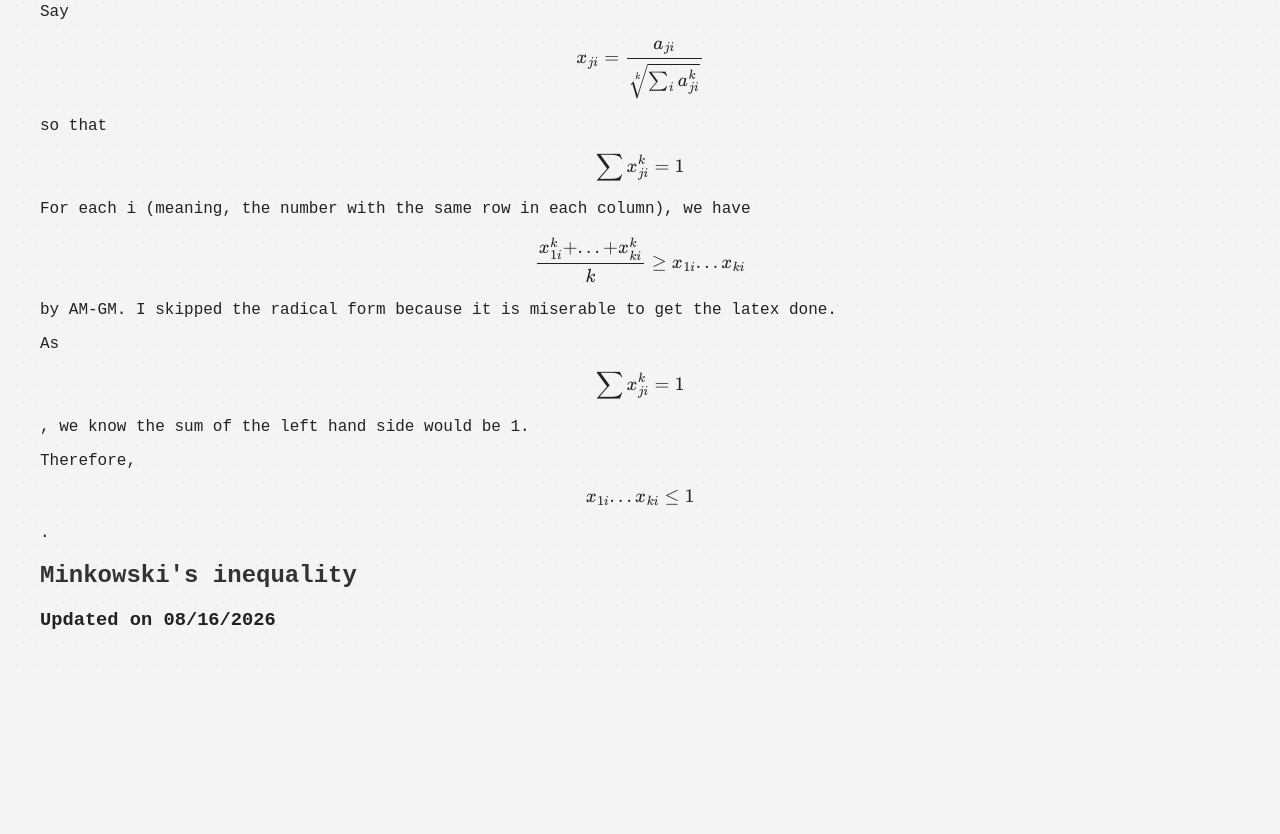
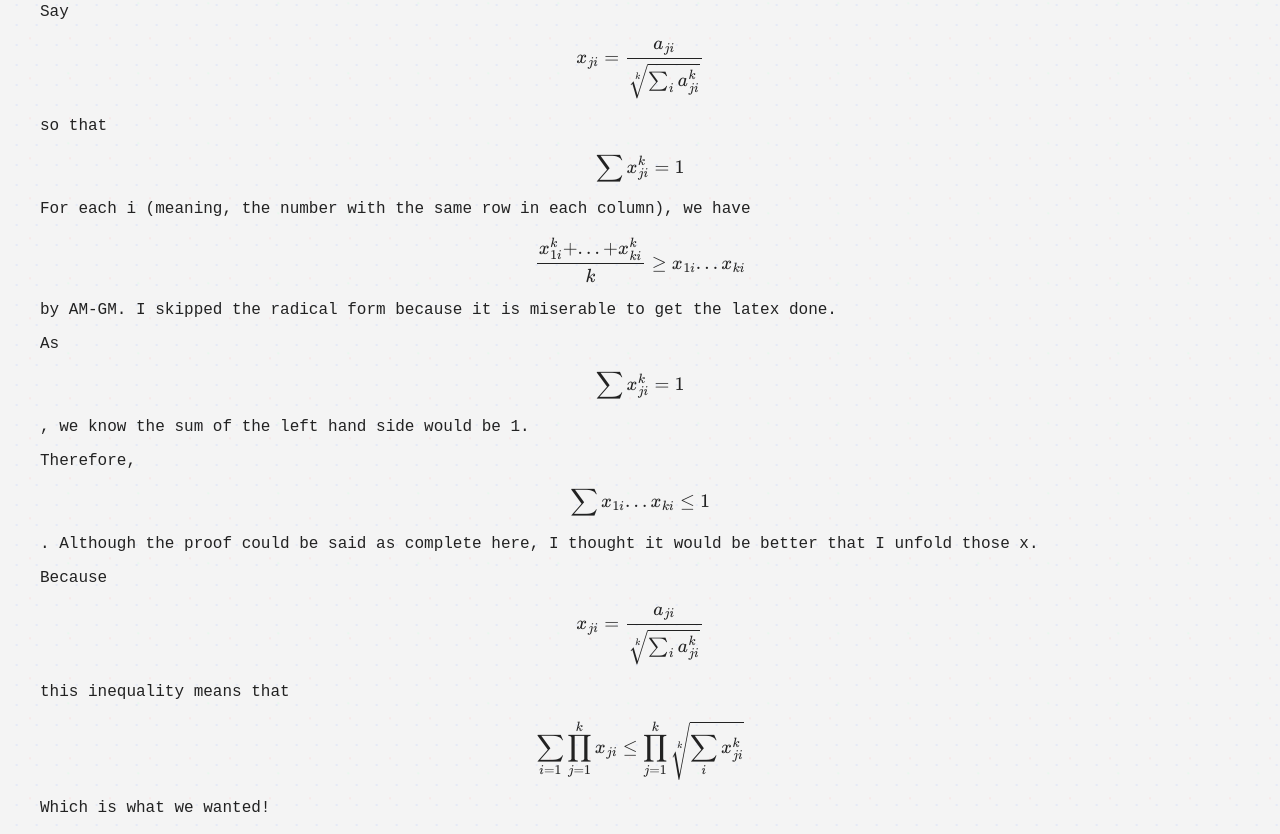
Before and after one commit to gnaixanna/myweb, a plain HTML site: page proof.html in a window 1280 px wide. Shown: the part 1935-2769 px from the top of the page. Before the commit the page ends 2606 px from the top, so only its background shows below. Drawn offline with nearby package versions, Linux system fonts and the light colour scheme.

Commit message:
Update proof explanation and inequality statement
Clarified the inequality statement and added additional explanation regarding the variables involved in the proof.

```diff
--- a/proof.html
+++ b/proof.html
@@ -200,7 +200,11 @@
   </p>
 
   <p>
-  Therefore, $$x_{1i}... x_{ki} \leq 1$$.
+  Therefore, $$\sum x_{1i}... x_{ki} \leq 1$$. Although the proof could be said as complete here, I thought it would be better that I unfold those x.
+  </p>
+
+  <p>
+  Because $$x_{ji} = \frac{a_{ji}}{\sqrt[k]{\sum_{i}^{}a_{ji}^{k}}}$$ this inequality means that $$\sum_{i=1} \prod_{j=1}^{k} x_{ji}\leq \prod_{j=1}^{k} \sqrt[k]{\sum_{i}^{}x_{ji}^k}$$ Which is what we wanted!
   </p>
 
   <h2>Minkowski's inequality</h2>
```
